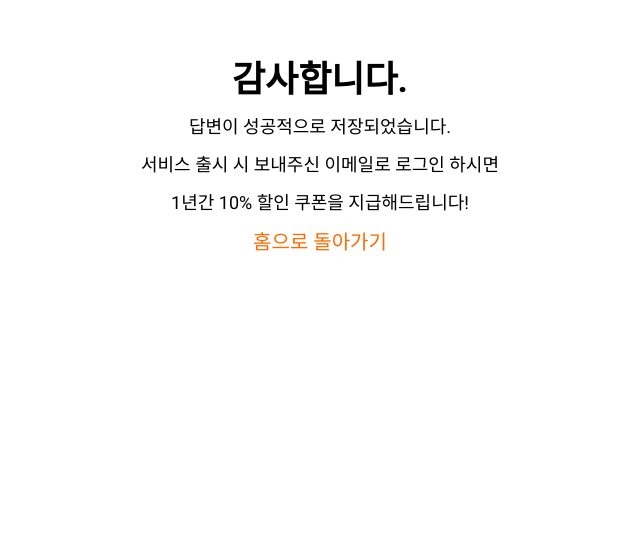
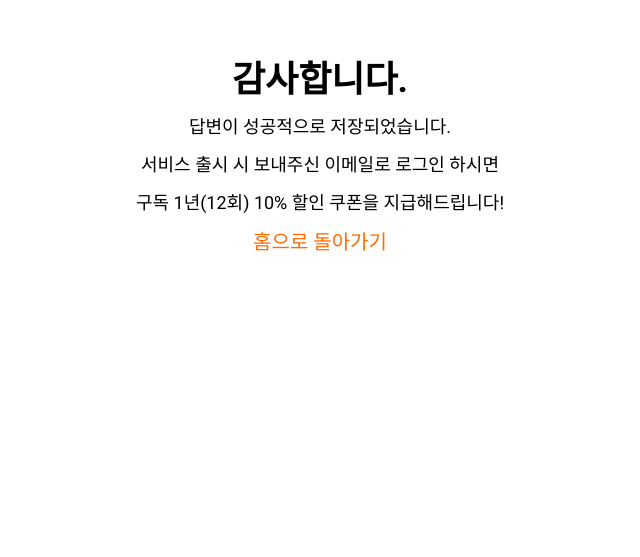
Before and after one commit to boonddiga00/coldbrew-pretotype, a Next.js app: page /thankyou in a window 1280 px wide. Shown: the part 243-800 px from the top of the page, without its empty margins (320-960 px from the left). Built offline with nearby package versions, Linux system fonts and the light colour scheme.

Commit message:
Fix Submit Input Value

```diff
--- a/pages/emailForm.tsx
+++ b/pages/emailForm.tsx
@@ -52,7 +52,7 @@ const Form = styled.form`
   padding-left: 20px;
 `;
 
-const Input = styled.input`
+const EmailInput = styled.input`
   all: unset;
   padding: 10px 10px;
   border: 1px solid ${({ theme }) => theme.orangeColor};
@@ -145,7 +145,7 @@ const EmailForm = () => {
         </DescriptionBox>
       </TextContainer>
       <Form onSubmit={handleSubmit(onValid)}>
-        <Input
+        <EmailInput
           placeholder="이메일을 입력해주세요."
           {...register("email", {
             required: "이메일을 입력해주세요.",
@@ -157,7 +157,7 @@ const EmailForm = () => {
         />
         <SubmitInput
           type="submit"
-          value={buttonLoading ? "로딩..." : "저장하기"}
+          value={buttonLoading ? "로딩..." : "보내기"}
         />
       </Form>
       <ErrorMessage>{errors.email?.message}</ErrorMessage>
--- a/pages/thankyou.tsx
+++ b/pages/thankyou.tsx
@@ -35,7 +35,7 @@ const ThankYou = () => {
       <Title>감사합니다.</Title>
       <Description>답변이 성공적으로 저장되었습니다.</Description>
       <Description>서비스 출시 시 보내주신 이메일로 로그인 하시면</Description>
-      <Description>1년간 10% 할인 쿠폰을 지급해드립니다!</Description>
+      <Description>구독 1년(12회) 10% 할인 쿠폰을 지급해드립니다!</Description>
       <GoHomeButton onClick={() => router.push("/")}>
         홈으로 돌아가기
       </GoHomeButton>
```
